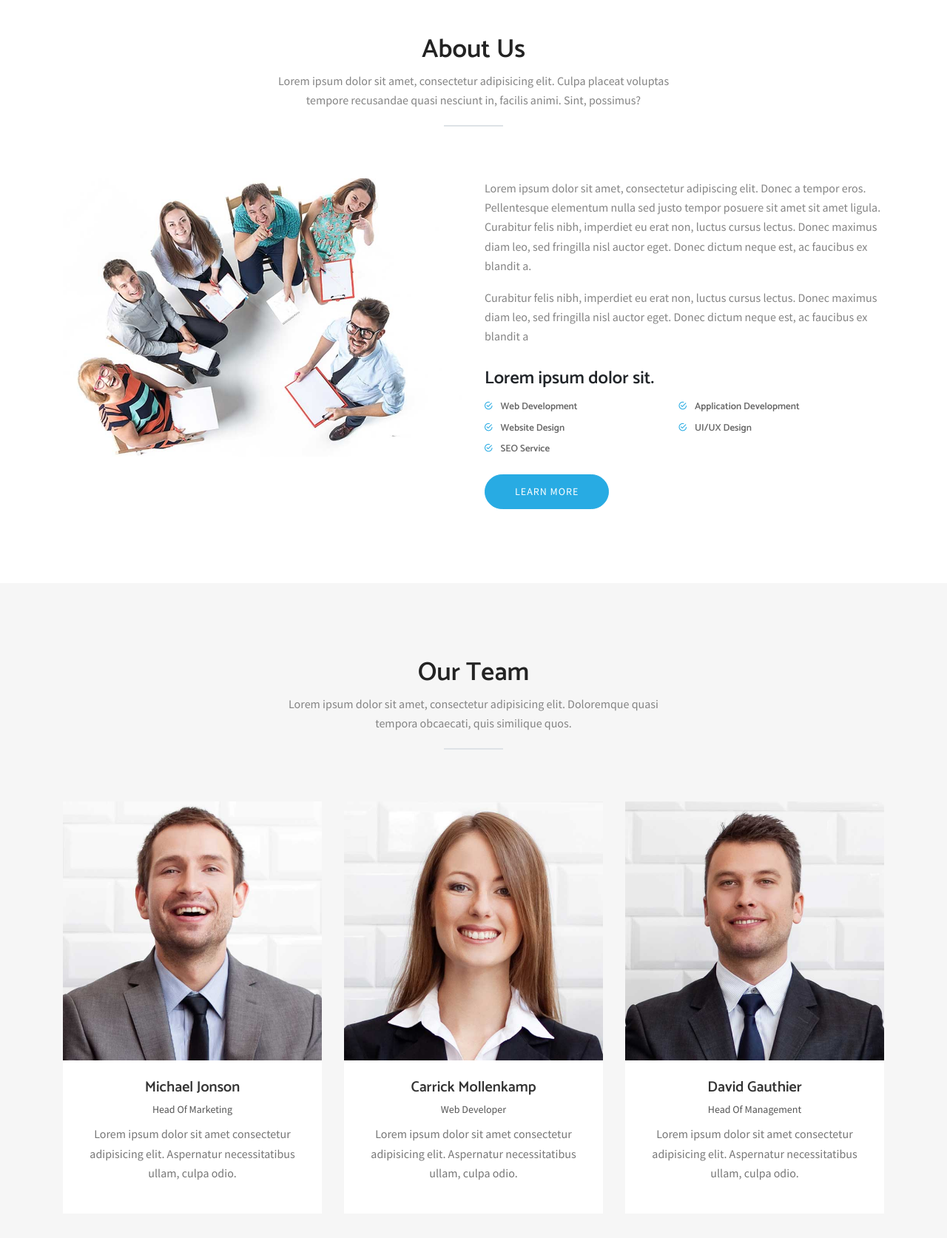
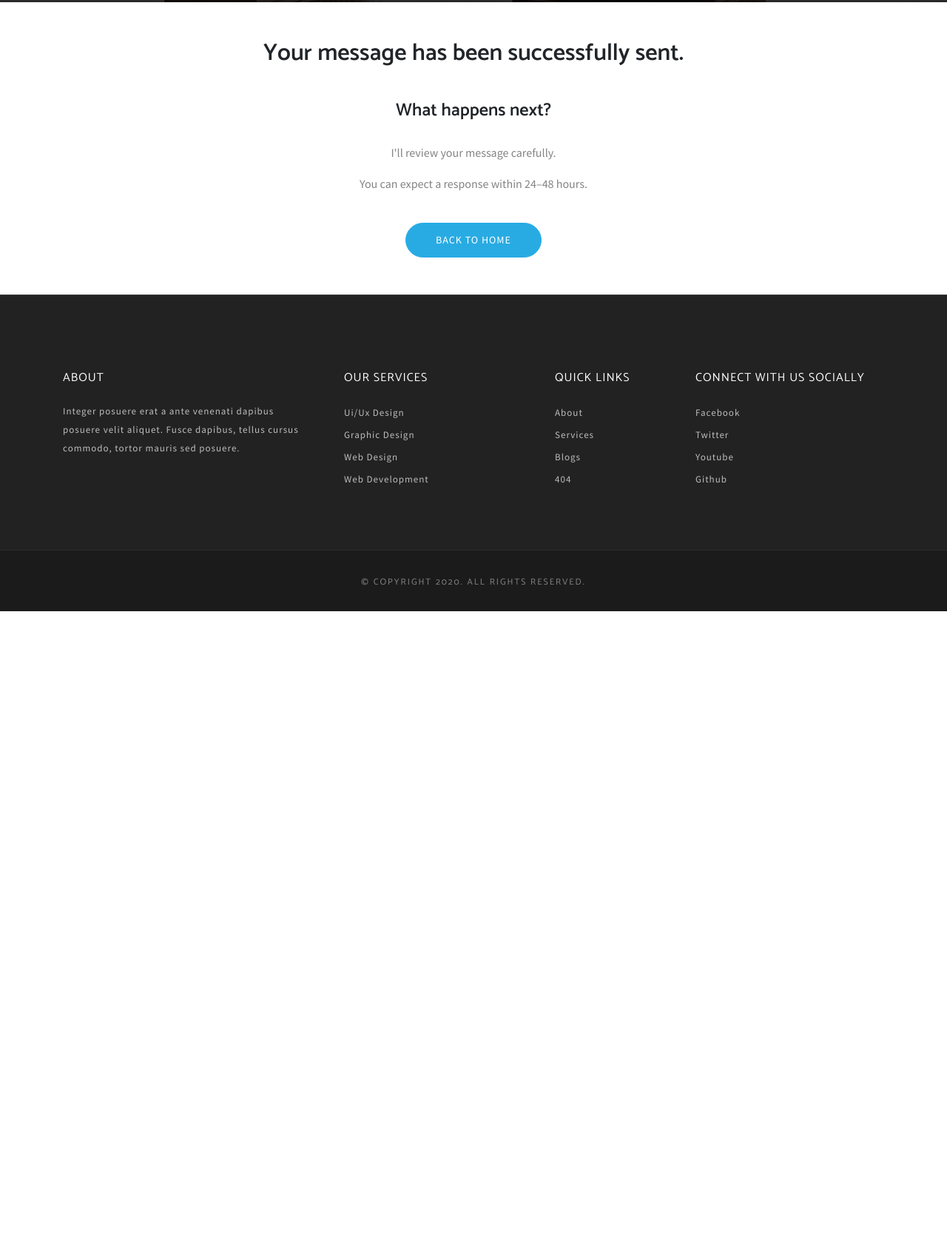
Before and after one commit to nsninfotech/NSN_InfoTech, a plain HTML site: page thankyou.html in a window 1280 px wide. Shown: the part 373-2046 px from the top of the page at 74% size. After the commit the page ends 1199 px from the top, so only its background shows below. Drawn offline with Linux system fonts and the light colour scheme; some packages are replaced by stand-ins of ours; files whose address does not match are found by name.

Commit message:
Update thankyou.html

```diff
--- a/thankyou.html
+++ b/thankyou.html
@@ -63,8 +63,8 @@ Fixed Navigation
     <nav class="navbar navbar-expand-lg navbar-light px-0">
       <!-- logo -->
       <a class="navbar-brand logo" href="index.html">
-        <img loading="lazy" class="logo-default" src="images/logo.png" alt="logo" />
-        <img loading="lazy" class="logo-white" src="images/logo-white.png" alt="logo" />
+        <img loading="lazy" class="logo-default" src="images/logo_blue.png" alt="logo" />
+        <img loading="lazy" class="logo-white" src="images/logo.png" alt="logo" />
       </a>
       <!-- /logo -->
       <button class="navbar-toggler" type="button" data-toggle="collapse" data-target="#navigation"
@@ -145,7 +145,7 @@ End Fixed Navigation
 	<div class="container">
 		<div class="row">
 			<div class="col-md-12">
-				<h2>Our Team</h2>
+				<h1 style="font-size: 80px;">Thank You!</h1>
 				<ol class="breadcrumb header-bradcrumb justify-content-center">
 					<li class="breadcrumb-item"><a href="index.html" class="text-white">Home</a></li>
 					<li class="breadcrumb-item active" aria-current="page">Thank You</li>
@@ -154,161 +154,20 @@ End Fixed Navigation
 		</div>
 	</div>
 </section>
+<section style="padding: 50px 0; text-align: center;">
+  <div class="container">
+    <h2 style="padding-bottom: 20px;">Your message has been successfully sent.</p>
+    <h4 style="padding-bottom: 20px;">What happens next?</h4>
+    <p>I'll review your message carefully.</p>
+    <p>You can expect a response within 24–48 hours.</p>
+    <a href="index.html" class="btn btn-main mt-4">Back to Home</a>
+  </div>
+</section>
+
 
 <!--
 Start About Section
 ==================================== -->
-<section class="about" id="about">
-	<div class="container">
-		<div class="row justify-content-center">
-			<div class="col-xl-6 col-lg-8">
-				<!-- section title -->
-				<div class="title text-center">
-					<h2>About Us</h2>
-					<p>Lorem ipsum dolor sit amet, consectetur adipisicing elit. Culpa placeat voluptas tempore recusandae quasi nesciunt in, facilis animi. Sint, possimus?</p>
-					<div class="border"></div>
-				</div>
-				<!-- /section title -->
-			</div>
-		</div>
-		<div class="row">
-			<div class="col-lg-6 mb-5 mb-lg-0">
-				<img loading="lazy" src="images/about-us.jpg" class="img-fluid" alt="">
-			</div>
-			<div class="col-lg-6">
-				<p>Lorem ipsum dolor sit amet, consectetur adipiscing elit. Donec a tempor eros. Pellentesque elementum nulla
-					sed justo tempor posuere sit amet sit amet ligula. Curabitur felis nibh, imperdiet eu erat non, luctus cursus
-					lectus. Donec maximus diam leo, sed fringilla nisl auctor eget. Donec dictum neque est, ac faucibus ex blandit
-					a.</p>
-				<p>Curabitur felis nibh, imperdiet eu erat non, luctus cursus lectus. Donec maximus diam leo, sed fringilla nisl
-					auctor eget. Donec dictum neque est, ac faucibus ex blandit a</p>
-				<h4>Lorem ipsum dolor sit.</h4>
-				<ul class="feature-list">
-					<li> <i class="tf-ion-android-checkmark-circle"></i> Web Development</li>
-					<li> <i class="tf-ion-android-checkmark-circle"></i> Application Development</li>
-					<li> <i class="tf-ion-android-checkmark-circle"></i> Website Design</li>
-					<li> <i class="tf-ion-android-checkmark-circle"></i> UI/UX Design</li>
-					<li> <i class="tf-ion-android-checkmark-circle"></i> SEO Service</li>
-				</ul>
-				<a href="contact.html" class="btn btn-main mt-20">Learn More</a>
-			</div>
-		</div> <!-- End row -->
-	</div> <!-- End container -->
-</section> <!-- End section -->
-<!-- Start Our Team
-		=========================================== -->
-<section class="team" id="team">
-	<div class="container">
-		<div class="row justify-content-center">
-			<!-- section title -->
-			<div class="col-xl-6 col-lg-8">
-				<div class="title text-center ">
-					<h2>Our Team</h2>
-					<p>Lorem ipsum dolor sit amet, consectetur adipisicing elit. Doloremque quasi tempora obcaecati, quis
-						similique quos.</p>
-					<div class="border"></div>
-				</div>
-			</div>
-			<!-- /section title -->
-		</div>
-		<div class="row">
-			<!-- team member -->
-			<div class="col-lg-4 col-md-6">
-				<div class="team-member text-center">
-					<div class="member-photo">
-						<!-- member photo -->
-						<img loading="lazy" class="img-fluid" src="images/team/member-1.jpg" alt="Meghna">
-						<!-- /member photo -->
-
-						<!-- member social profile -->
-						<div class="mask">
-							<ul class="clearfix">
-								<li><a href="https://themefisher.com/"><i class="tf-ion-social-facebook"></i></a></li>
-								<li><a href="https://themefisher.com/"><i class="tf-ion-social-twitter"></i></a></li>
-								<li><a href="https://themefisher.com/"><i class="tf-ion-social-google-outline"></i></a></li>
-								<li><a href="https://themefisher.com/"><i class="tf-ion-social-dribbble"></i></a></li>
-							</ul>
-						</div>
-						<!-- /member social profile -->
-					</div>
-
-					<!-- member name & designation -->
-					<div class="member-content">
-						<h3>Michael Jonson</h3>
-						<span>Head Of Marketing</span>
-						<p>Lorem ipsum dolor sit amet consectetur adipisicing elit. Aspernatur necessitatibus ullam, culpa odio.</p>
-					</div>
-					<!-- /member name & designation -->
-
-				</div>
-			</div>
-			<!-- end team member -->
-
-			<!-- team member -->
-			<div class="col-lg-4 col-md-6">
-				<div class="team-member text-center">
-					<div class="member-photo">
-						<!-- member photo -->
-						<img loading="lazy" class="img-fluid" src="images/team/member-2.jpg" alt="Meghna">
-						<!-- /member photo -->
-
-						<!-- member social profile -->
-						<div class="mask">
-							<ul class="clearfix">
-								<li><a href="https://themefisher.com/"><i class="tf-ion-social-facebook"></i></a></li>
-								<li><a href="https://themefisher.com/"><i class="tf-ion-social-twitter"></i></a></li>
-								<li><a href="https://themefisher.com/"><i class="tf-ion-social-google-outline"></i></a></li>
-								<li><a href="https://themefisher.com/"><i class="tf-ion-social-dribbble"></i></a></li>
-							</ul>
-						</div>
-						<!-- /member social profile -->
-					</div>
-
-					<!-- member name & designation -->
-					<div class="member-content">
-						<h3>Carrick Mollenkamp</h3>
-						<span>Web Developer</span>
-						<p>Lorem ipsum dolor sit amet consectetur adipisicing elit. Aspernatur necessitatibus ullam, culpa odio.</p>
-					</div>
-					<!-- /member name & designation -->
-				</div>
-			</div>
-			<!-- end team member -->
-
-			<!-- team member -->
-			<div class="col-lg-4 col-md-6">
-				<div class="team-member text-center">
-					<div class="member-photo">
-						<!-- member photo -->
-						<img loading="lazy" class="img-fluid" src="images/team/member-3.jpg" alt="Meghna">
-						<!-- /member photo -->
-
-						<!-- member social profile -->
-						<div class="mask">
-							<ul class="clearfix">
-								<li><a href="https://themefisher.com/"><i class="tf-ion-social-facebook"></i></a></li>
-								<li><a href="https://themefisher.com/"><i class="tf-ion-social-twitter"></i></a></li>
-								<li><a href="https://themefisher.com/"><i class="tf-ion-social-google-outline"></i></a></li>
-								<li><a href="https://themefisher.com/"><i class="tf-ion-social-dribbble"></i></a></li>
-							</ul>
-						</div>
-						<!-- /member social profile -->
-					</div>
-
-					<!-- member name & designation -->
-					<div class="member-content">
-						<h3>David Gauthier</h3>
-						<span>Head Of Management</span>
-						<p>Lorem ipsum dolor sit amet consectetur adipisicing elit. Aspernatur necessitatibus ullam, culpa odio.</p>
-					</div>
-					<!-- /member name & designation -->
-
-				</div>
-			</div>
-			<!-- end team member -->
-		</div> <!-- End row -->
-	</div> <!-- End container -->
-</section> <!-- End section -->
 
 <footer id="footer" class="bg-one">
   <div class="top-footer">
@@ -364,7 +223,6 @@ Start About Section
   </div>
   <div class="footer-bottom">
     <h5>&copy; Copyright 2020. All rights reserved.</h5>
-    <h6>Design and Developed by <a href="https://themefisher.com/">Themefisher</a></h6>
   </div>
 </footer> <!-- end footer -->
 
```
